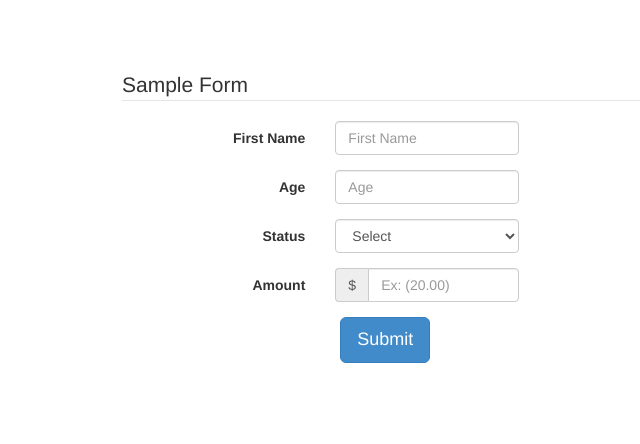
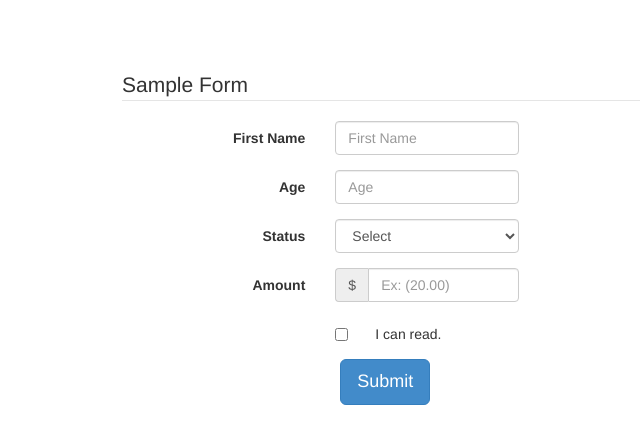
Before and after one commit to benkiefer/jbootvalidator, a plain HTML site: page index.html in a window 1280 px wide. Shown: the whole page, without its empty margins (213-853 px from the left). Drawn offline with Linux system fonts and the light colour scheme.

Commit message:
add a checkbox example to the demo

```diff
--- a/index.html
+++ b/index.html
@@ -43,6 +43,7 @@
                                    title="That can't possibly be your name." placeholder="First Name" required>
                         </div>
                     </div>
+
                     <div class="form-group">
                         <label for="age" class="col-xs-4 control-label">Age</label>
 
@@ -81,6 +82,15 @@
                             </div>
                         </div>
                     </div>
+                    <div class="form-group">
+                        <div class="col-xs-offset-4 col-xs-8 col-sm-4">
+                            <div class="checkbox">
+                                <label for="canRead" class="checkbox">
+                                    <input type="checkbox" required="" id="canRead">
+                                    I can read.</label>
+                            </div>
+                        </div>
+                    </div>
                     <div class="form-actions">
                         <div class="col-xs-offset-4 col-xs-8">
                             <button type="submit" class="btn btn-primary btn-lg">Submit</button>
```
